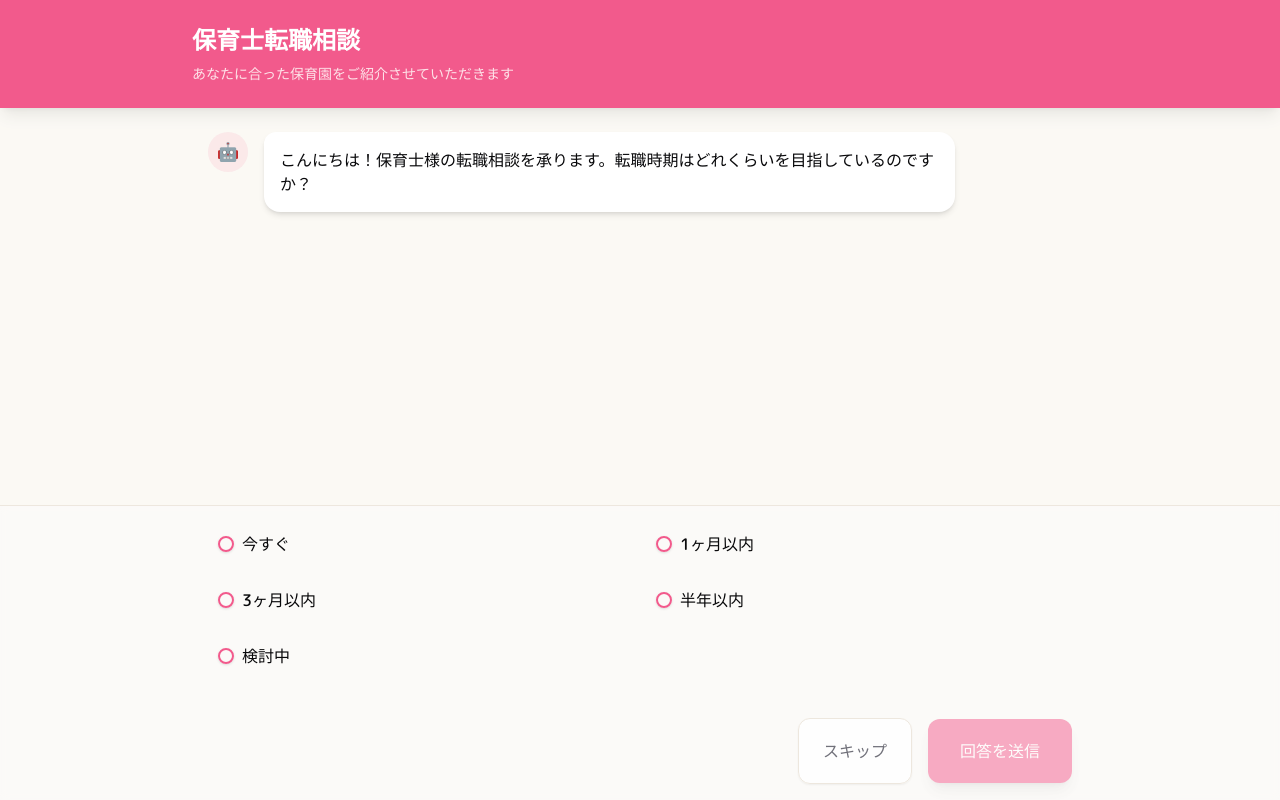
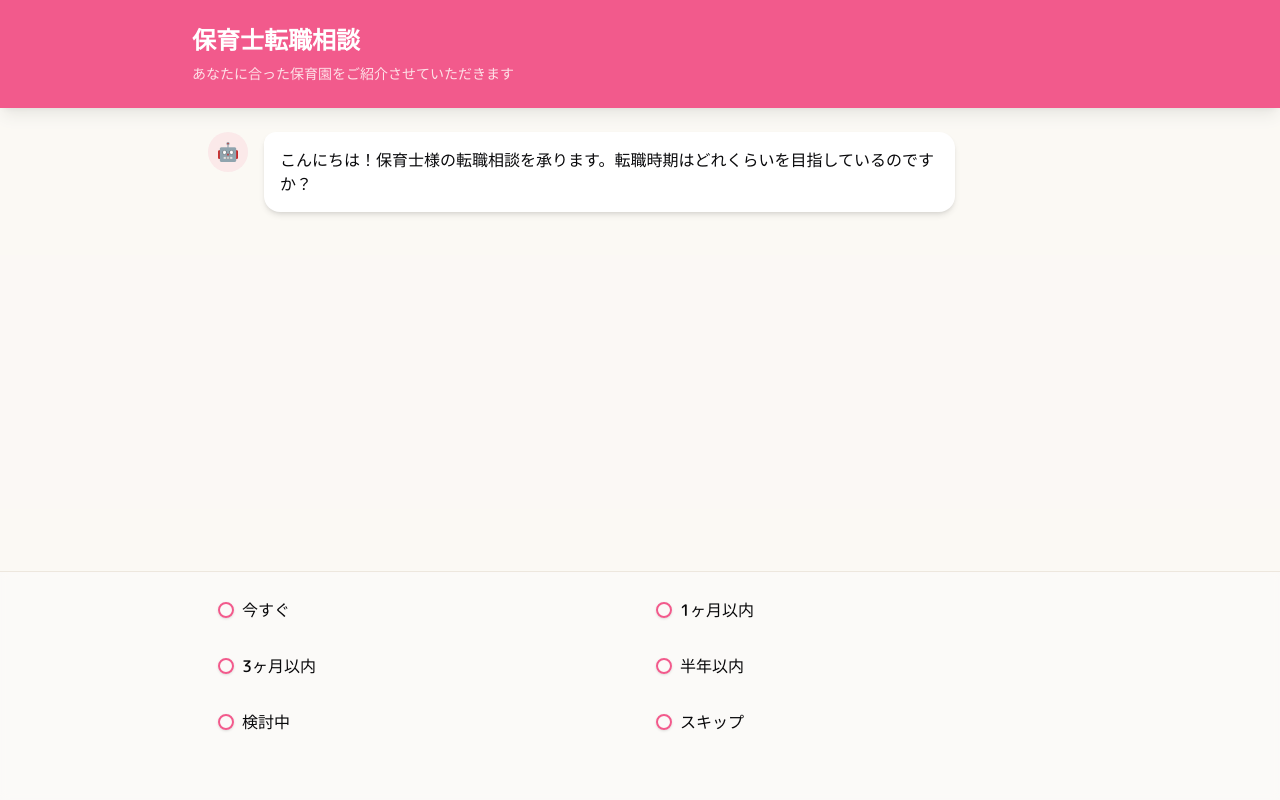
Before and after one commit to shinnkura/chatbot, a Next.js app: page / in a window 1280 px wide. Built offline with nearby package versions, Linux system fonts and the light colour scheme.

Commit message:
スキップの表示修正

```diff
--- a/src/components/chat/ChatInput.tsx
+++ b/src/components/chat/ChatInput.tsx
@@ -223,8 +223,17 @@ export function ChatInput({ currentQuestion, onSubmit, onSkip, disabled }: ChatI
             <div className="animate-fade-in max-h-[40vh] overflow-y-auto">
               <RadioGroup
                 value={selectedOption}
-                onValueChange={setSelectedOption}
-                className={`grid ${currentQuestion.options.length >= 3 ? "grid-cols-2" : "grid-cols-1"} gap-2 md:gap-3`}
+                onValueChange={(value) => {
+                  if (value === "skip") {
+                    onSkip();
+                  } else {
+                    setSelectedOption(value);
+                    onSubmit(value);
+                  }
+                }}
+                className={`grid ${
+                  currentQuestion.options.length >= 3 ? "grid-cols-2" : "grid-cols-1"
+                } gap-2 md:gap-3`}
                 disabled={disabled}
               >
                 {currentQuestion.options.map((option) => (
@@ -238,6 +247,14 @@ export function ChatInput({ currentQuestion, onSubmit, onSkip, disabled }: ChatI
                     </Label>
                   </div>
                 ))}
+                <div
+                  className="flex items-center space-x-2 rounded-lg border-2 border-transparent p-2 hover:border-primary/20 transition-colors"
+                >
+                  <RadioGroupItem value="skip" id="skip" className="border-2" />
+                  <Label htmlFor="skip" className="flex-1 cursor-pointer text-sm md:text-base line-clamp-2">
+                    スキップ
+                  </Label>
+                </div>
               </RadioGroup>
             </div>
           )}
@@ -280,6 +297,8 @@ export function ChatInput({ currentQuestion, onSubmit, onSkip, disabled }: ChatI
       </div>
 
       <div className="flex justify-end items-center gap-2 md:gap-4 pt-2 md:pt-4">
+        {currentQuestion.type !== QuestionType.SELECT && currentQuestion.type !== QuestionType.HYBRID && (
+          <>
             <Button
               type="button"
               variant="outline"
@@ -296,6 +315,8 @@ export function ChatInput({ currentQuestion, onSubmit, onSkip, disabled }: ChatI
             >
               回答を送信
             </Button>
+          </>
+        )}
       </div>
     </form>
   );
```
Lines whose indentation alone changed are shown as unchanged.
